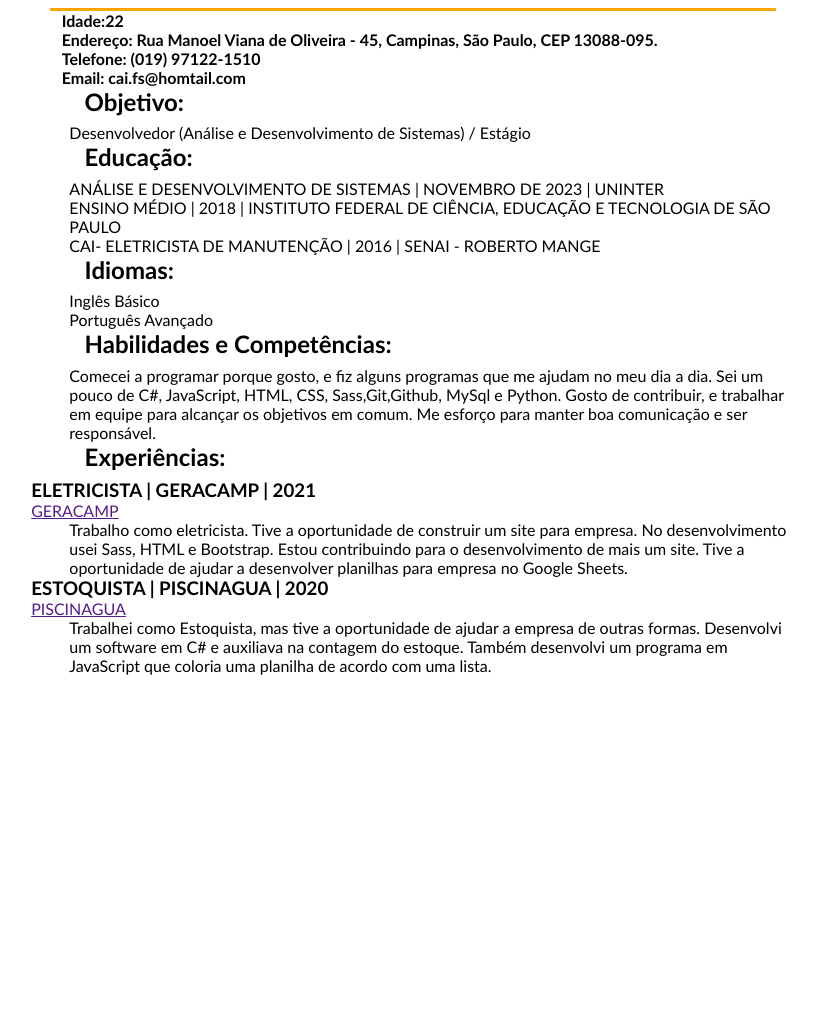
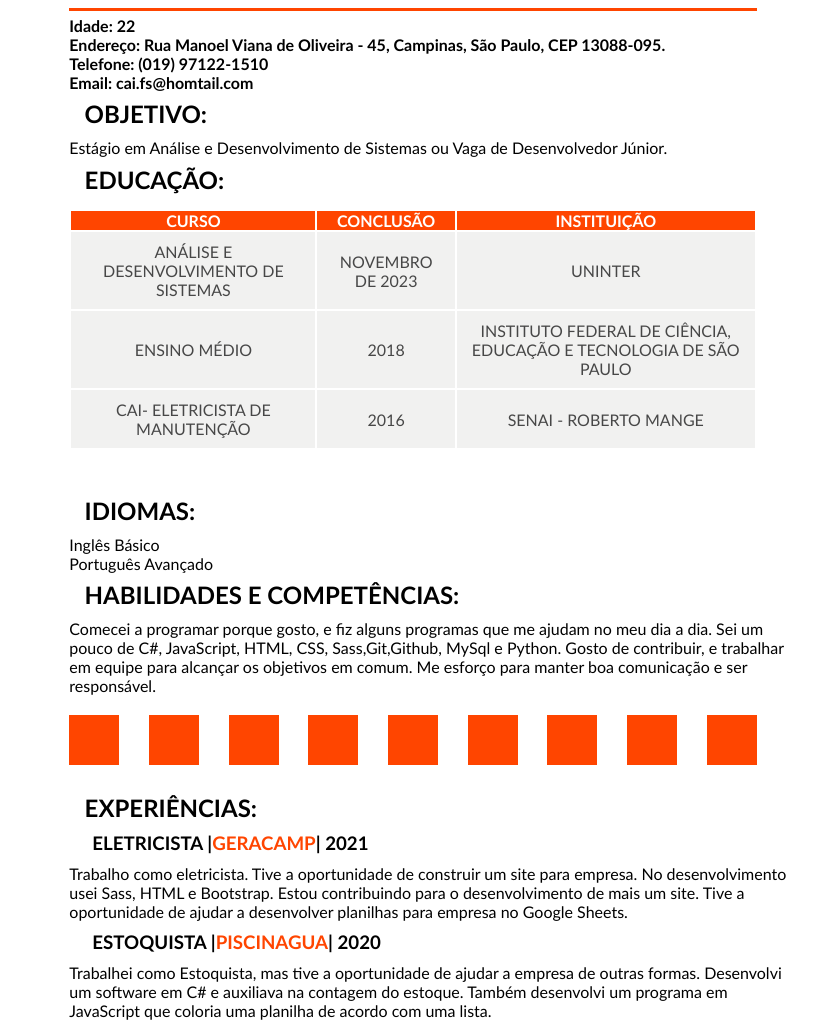
Before and after one commit to caiquefds/Curriculo, a plain HTML site: page index.html in a window 1280 px wide. Shown: the part 66-1101 px from the top of the page, without its empty margins (227-1044 px from the left). Before the commit the page ends 800 px from the top, so only its background shows below. Drawn offline with Linux system fonts and the light colour scheme.

Commit message:
Tabela de educação inserida. Ajustado o alinhamento e construido o modelo para os logos

```diff
--- a/index.html
+++ b/index.html
@@ -5,15 +5,15 @@
 		<meta http-equiv="X-UA-Compatible" content="IE=edge" />
 		<meta name="viewport" content="width=device-width, initial-scale=1.0" />
 		<link rel="stylesheet" href="style.css" />
-		<title>Document</title>
+		<title>Curriculo</title>
 	</head>
 	<body>
 		<nav class="nav-bar"></nav>
 		<div class="paper">
-			<div class="box">
+			<div class="box" id="1">
 				<h1>Caique Fernandes de Souza</h1>
 				<div class="line"></div>
-				<h4>Idade:22</h4>
+				<h4>Idade: 22</h4>
 				<h4>
 					Endereço: Rua Manoel Viana de Oliveira - 45, Campinas, São Paulo, CEP
 					13088-095.
@@ -21,23 +21,41 @@
 				<h4>Telefone: (019) 97122-1510</h4>
 				<h4>Email: cai.fs@homtail.com</h4>
 			</div>
-			<div class="box">
+			<div class="box" id="2">
 				<h2>Objetivo:</h2>
-				<p>Desenvolvedor (Análise e Desenvolvimento de Sistemas) / Estágio</p>
+				<p>
+					Estágio em Análise e Desenvolvimento de Sistemas ou Vaga de
+					Desenvolvedor Júnior.
+				</p>
 
 				<h2>Educação:</h2>
-				<p>
-					ANÁLISE E DESENVOLVIMENTO DE SISTEMAS | NOVEMBRO DE 2023 | UNINTER
-				</p>
-				<p>
-					ENSINO MÉDIO | 2018 | INSTITUTO FEDERAL DE CIÊNCIA, EDUCAÇÃO E
-					TECNOLOGIA DE SÃO PAULO
-				</p>
-				<p>CAI- ELETRICISTA DE MANUTENÇÃO | 2016 | SENAI - ROBERTO MANGE</p>
+				<table class="table">
+					<th>Curso</th>
+					<th>Conclusão</th>
+					<th>Instituição</th>
+
+					<tr>
+						<td>ANÁLISE E DESENVOLVIMENTO DE SISTEMAS</td>
+						<td>NOVEMBRO DE 2023</td>
+						<td>UNINTER</td>
+					</tr>
+					<tr>
+						<td>ENSINO MÉDIO</td>
+						<td>2018</td>
+						<td>
+							INSTITUTO FEDERAL DE CIÊNCIA, EDUCAÇÃO E TECNOLOGIA DE SÃO PAULO
+						</td>
+					</tr>
+					<tr>
+						<td>CAI- ELETRICISTA DE MANUTENÇÃO</td>
+						<td>2016</td>
+						<td>SENAI - ROBERTO MANGE</td>
+					</tr>
+				</table>
 
 				<h2>Idiomas:</h2>
-				<p>Inglês Básico</p>
-				<p>Português Avançado</p>
+				<p>Inglês Básico <br>
+				Português Avançado</p>
 
 				<h2>Habilidades e Competências:</h2>
 				<p>
@@ -47,11 +65,25 @@
 					equipe para alcançar os objetivos em comum. Me esforço para manter boa
 					comunicação e ser responsável.
 				</p>
+				<div class="habilities">
+					<div></div>
+					<div></div>
+					<div></div>
+					<div></div>
+					<div></div>
+					<div></div>
+					<div></div>
+					<div></div>
+					<div></div>
+				</div>
 			</div>
-			<div class="box">
+			<div class="box" id="3">
 				<h2>Experiências:</h2>
-				<h3>ELETRICISTA | GERACAMP | 2021</h3>
-				<a href="">GERACAMP</a>
+				<h3>
+					ELETRICISTA |<a class="company" href="https://www.geracamp.com.br/"
+						>GERACAMP</a
+					>| 2021
+				</h3>
 				<p>
 					Trabalho como eletricista. Tive a oportunidade de construir um site
 					para empresa. No desenvolvimento usei Sass, HTML e Bootstrap. Estou
@@ -59,8 +91,12 @@
 					oportunidade de ajudar a desenvolver planilhas para empresa no Google
 					Sheets.
 				</p>
-				<h3>ESTOQUISTA | PISCINAGUA | 2020</h3>
-				<a href="">PISCINAGUA</a>
+				<h3>
+					ESTOQUISTA |<a class="company" href="https://www.piscinagua.com.br/"
+						>PISCINAGUA</a
+					>| 2020
+				</h3>
+
 				<p>
 					Trabalhei como Estoquista, mas tive a oportunidade de ajudar a empresa
 					de outras formas. Desenvolvi um software em C# e auxiliava na contagem
--- a/style.scss
+++ b/style.scss
@@ -5,11 +5,6 @@
 	box-sizing: border-box;
 	margin: 0px;
 	padding: 0px;
-}
-
-body {
-
-
 }
 
 .paper {
@@ -21,9 +16,10 @@
 	font-family: "Gill Sans", "Gill Sans MT", Calibri, "Trebuchet MS", sans-serif;
 	.line {
 		margin: auto;
-		width: 95%;
+		margin-bottom: 5px;
+		width: 90%;
 		height: 2.5px;
-		background-color: orange;
+		background-color: orangered;
 	}
 
 	.box h1 {
@@ -33,15 +29,63 @@
 	}
 
 	.box h2 {
+		text-transform: uppercase;
 		margin-left: 7%;
-		margin-bottom: 1%;
+		margin-top: 1%;
+	}
+
+	.box h3 {
+		padding-left: 8%;
+		padding-top: 10px;
 	}
 
 	.box h4 {
-		margin-left: 4%;
+		margin-left: 5%;
 	}
 
 	.box p {
+		margin-top: 10px;
 		margin-left: 5%;
 	}
+	.company {
+		margin-top: 10px;
+		text-decoration: none;
+		color: orangered;
+	}
+
+	.habilities {
+		margin-top: 20px;
+		margin-bottom: 20px;
+		width: 100%;
+		padding-left: 5%;
+		padding-right: 5%;
+		display: flex;
+		flex-direction: row;
+		justify-content: space-between;
+	}
+
+	.habilities div {
+		height: 50px;
+		width: 50px;
+		background-color: orangered;
+	}
+
+	.table {
+		padding: 5%;
+		padding-top: 2%;
+	}
+
+	.table th {
+		text-transform: uppercase;
+		background-color: orangered;
+		color: white;
+	}
+
+	.table td {
+		text-align: center;
+		text-transform: uppercase;
+		padding: 10px;
+		background-color: rgb(241, 241, 240);
+		color: rgb(71, 71, 71);
+	}
 }
```
Also changed, not shown: style.css, 1 other file.
